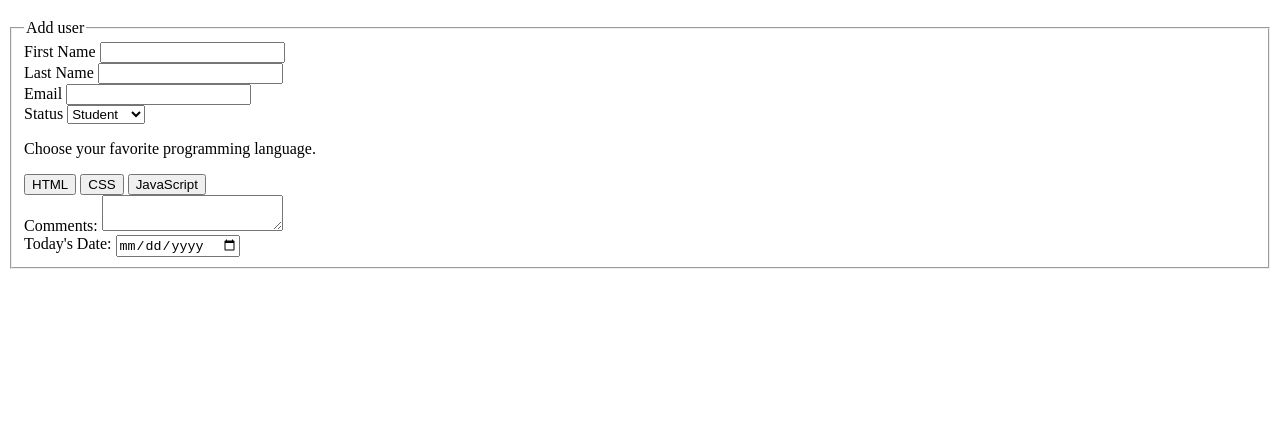
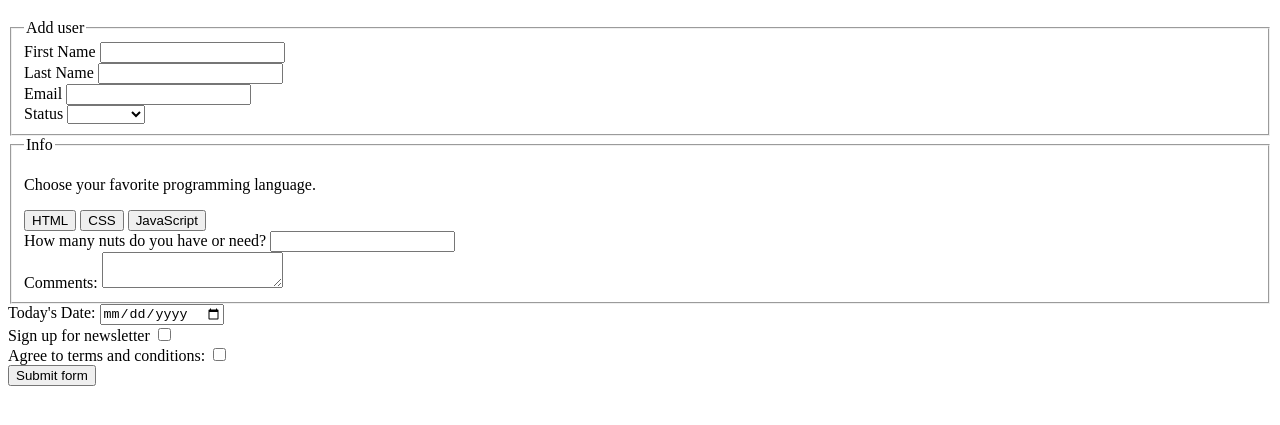
Before and after one commit to cleung5838/html-form-practice, a plain HTML site: page index.html in a window 1280 px wide. Shown: the part 61-486 px from the top of the page. Drawn offline with Linux system fonts and the light colour scheme.

Commit message:
finished form and played around with spacing on form

```diff
--- a/index.html
+++ b/index.html
@@ -36,30 +36,60 @@
 
                     <label for="status">Status</label>
                     <select id="role" name="user_status">
+                        <option value=""> </option>
                         <option value="student">Student</option>
                         <option value="instructor">Instructor</option>
                         <option value="guest">Guest</option>
                     </select>
 
                 </div>
+            </fieldset>
 
-                <p>Choose your favorite programming language.</p>
+            <fieldset>
+                <legend>Info</legend>
 
-                <button>HTML</button>
-                <button>CSS</button>
-                <button>JavaScript</button>
+                <div>
+                    <p>Choose your favorite programming language.</p>
+
+                        <button>HTML</button>
+                        <button>CSS</button>
+                        <button>JavaScript</button>
+                </div>
+
+                <div>
+                    <label for="nuts">How many nuts do you have or need?</label>
+                    <input type="number" id="nuts" name="nuts_have_or_needed">
+                </div>
 
                 <div>
                     <label for="comments">Comments:</label>
                     <textarea id="comments" name="comments"></textarea>
                 </div>
 
+            </fieldset>
+
+
 
                 <div>
                     <label for="todaysDate">Today's Date:</label>
                     <input type="date" id="date" name="todays_date">
                 </div>
-            </fieldset>
+
+                <div>
+                    <label for="newsletterSignUp">Sign up for newsletter</label>
+                    <input type="checkbox" id="newsletterSignUp" name="newsletter_sign_up">
+                </div>
+
+                <div>
+                    <label for="agreement">Agree to terms and conditions:</label>
+                    <input type="checkbox" id="agreement" name="agreement_to_terms">
+
+                </div>
+
+
+
+                <button type="submit">Submit form</button>
+
 
         </form>
 
```
